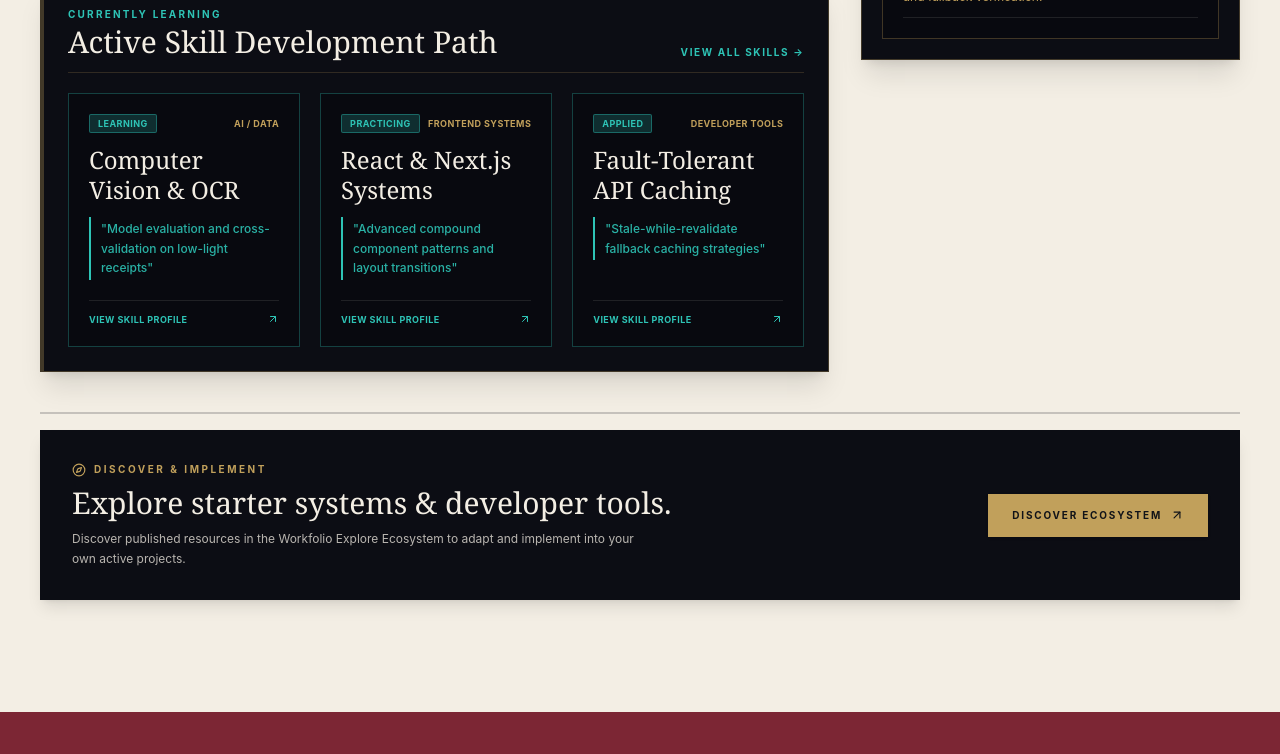
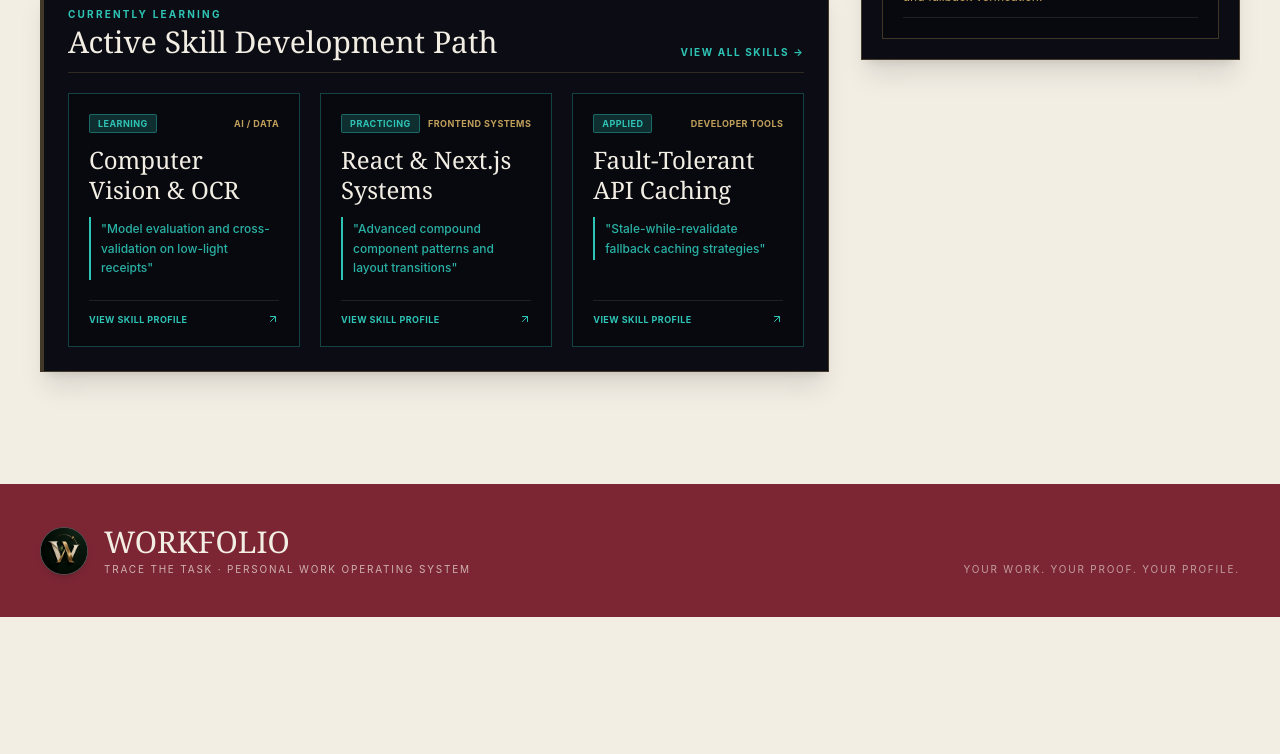
Before and after one commit to me7Ayushrana/workfolio, a Next.js app: page / in a window 1280 px wide. Shown: the part 1441-2195 px from the top of the page. After the commit the page ends 2058 px from the top, so only its background shows below. Built offline with nearby package versions, Linux system fonts and the light colour scheme.

Commit message:
refactor(home): remove Discover Ecosystem banner section from home dashboard

```diff
--- a/app/page.tsx
+++ b/app/page.tsx
@@ -368,31 +368,7 @@ export default function Home() {
 
         </div>
 
-        {/* ========================================================================= */}
-        {/* BOTTOM DISCOVER EXPLORE FOOTER BANNER */}
-        {/* ========================================================================= */}
-        <section className="pt-4 border-t-2 border-[#0c0d14]/20">
-          <div className="flex flex-col justify-between gap-6 bg-[#0c0d14] p-8 text-[#f3eee4] md:flex-row md:items-center shadow-lg">
-            <div>
-              <div className="flex items-center gap-2 text-[10px] font-bold uppercase tracking-[.25em] text-[#c1a05b]">
-                <Compass size={14} />
-                <span>DISCOVER & IMPLEMENT</span>
-              </div>
-              <h2 className="mt-2 font-serif text-3xl font-light">
-                Explore starter systems & developer tools.
-              </h2>
-              <p className="mt-2 text-xs text-[#f3eee4]/75 max-w-xl leading-relaxed">
-                Discover published resources in the Workfolio Explore Ecosystem to adapt and implement into your own active projects.
-              </p>
-            </div>
-            <Link
-              href="/explore"
-              className="inline-flex shrink-0 items-center gap-2 bg-[#c1a05b] px-6 py-3.5 text-[10px] font-bold uppercase tracking-[.18em] text-[#111318] hover:bg-[#f3eee4] transition-colors shadow-sm"
-            >
-              DISCOVER ECOSYSTEM <ArrowUpRight size={14} />
-            </Link>
-          </div>
-        </section>
+
 
       </div>
 
```
